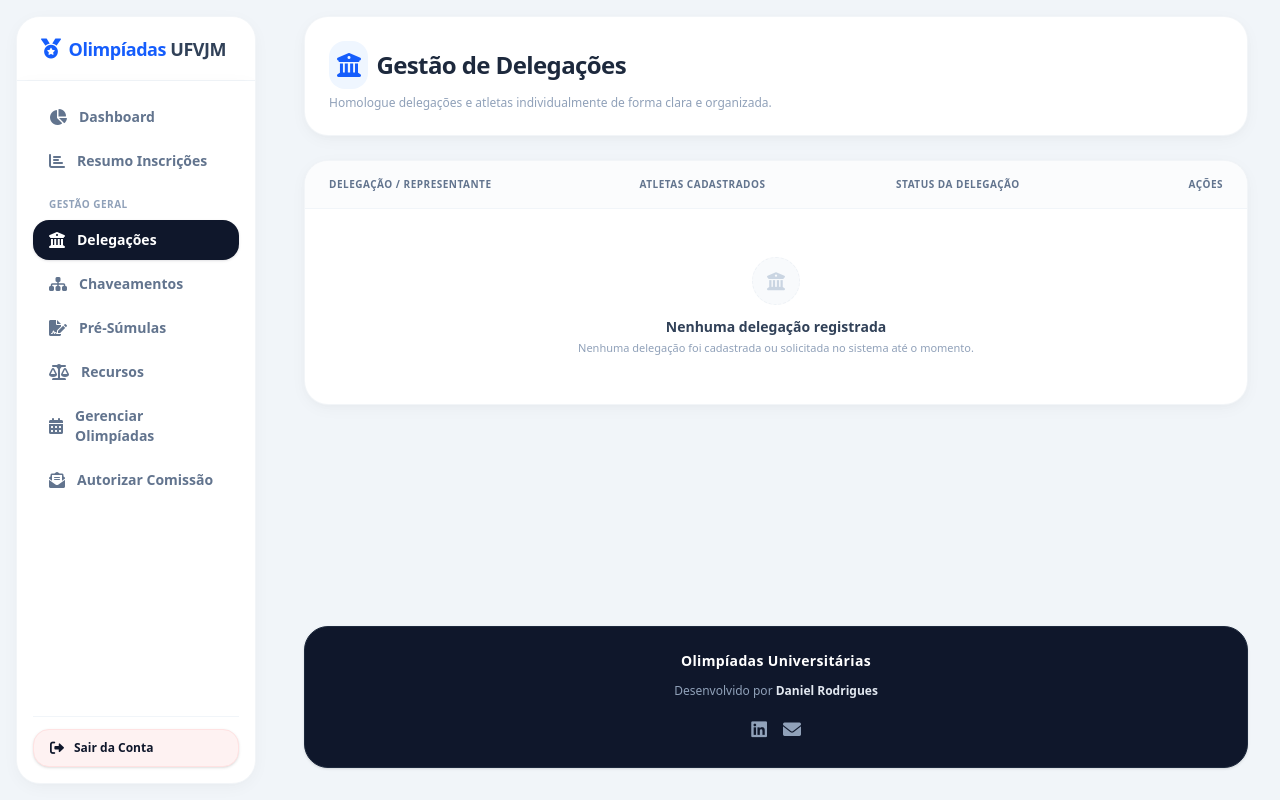
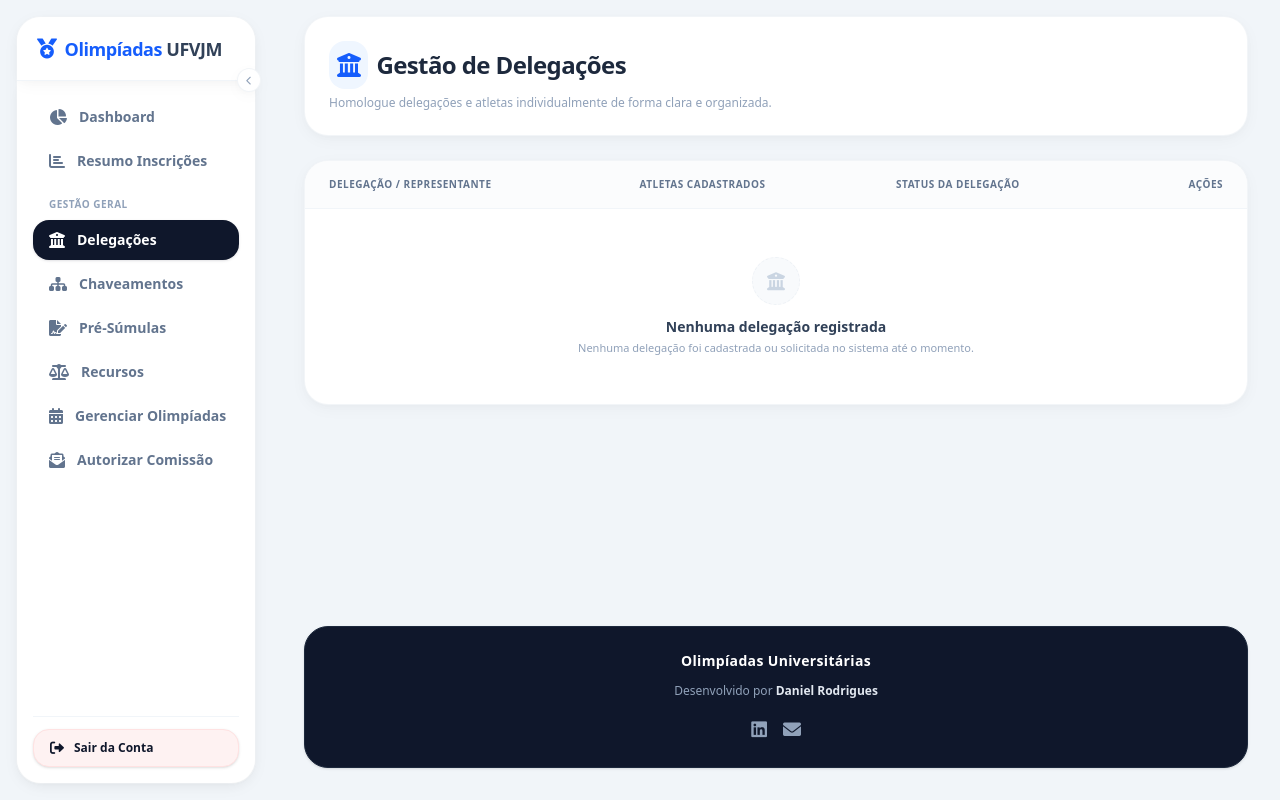
Before and after one commit to danielrp9/olimpiadas-ufvjm, a Django app: page /comissao/delegacoes/ in a window 1280 px wide. Run offline with Django 5.2, Linux system fonts and the light colour scheme; a user stored in the database is signed in; tables that the repository leaves empty hold one stand-in row (values such as "Sample post"); some libraries are stand-ins or nearby versions.

Commit message:
feat(ui): adicionar botao retratil para recolher e expandir menu lateral

```diff
--- a/theme/templates/base.html
+++ b/theme/templates/base.html
@@ -17,7 +17,45 @@
             -ms-overflow-style: none;
             scrollbar-width: none;
         }
+        /* Transições suaves para a barra lateral e o contêiner principal */
+        #desktop-sidebar, #main-content-wrapper {
+            transition: all 0.3s cubic-bezier(0.4, 0, 0.2, 1);
+        }
+        /* Regras CSS para o estado recolhido (ícone único) */
+        .sidebar-collapsed #desktop-sidebar {
+            width: 5rem !important; /* 80px */
+        }
+        .sidebar-collapsed #desktop-sidebar .sidebar-logo-container {
+            padding-left: 0.5rem !important;
+            padding-right: 0.5rem !important;
+            justify-content: center !important;
+        }
+        .sidebar-collapsed #desktop-sidebar .sidebar-text {
+            display: none !important;
+        }
+        .sidebar-collapsed #desktop-sidebar .sidebar-icon {
+            margin-right: 0 !important;
+            margin-left: 0 !important;
+        }
+        .sidebar-collapsed #desktop-sidebar .sidebar-item {
+            justify-content: center !important;
+            padding-left: 0 !important;
+            padding-right: 0 !important;
+        }
+        .sidebar-collapsed #desktop-sidebar #sidebar-toggle-icon {
+            transform: rotate(180deg);
+        }
+        .sidebar-collapsed #main-content-wrapper {
+            padding-left: 6.5rem !important; /* 104px */
+        }
     </style>
+    <script>
+        (function() {
+            if (localStorage.getItem('sidebar-collapsed') === 'true') {
+                document.documentElement.classList.add('sidebar-collapsed');
+            }
+        })();
+    </script>
 </head>
 
 <body class="text-slate-900 font-sans min-h-screen {% if request.resolver_match.url_name == 'login' or request.resolver_match.url_name == 'register' or request.resolver_match.url_name == 'complete_profile' %}bg-[#f0f4f8] flex flex-col justify-center{% else %}bg-[#f1f5f9]{% endif %}">
@@ -25,28 +63,31 @@
     <!-- ELEMENTOS LATERAIS (SIDEBARS) - Apenas se NÃO for tela de login/cadastro/completar perfil -->
     {% if request.resolver_match.url_name != 'login' and request.resolver_match.url_name != 'register' and request.resolver_match.url_name != 'complete_profile' %}
         <!-- Sidebar Desktop -->
-        <aside class="hidden md:flex md:w-60 md:flex-col md:fixed md:inset-y-4 md:left-4 bg-white border border-slate-200/60 rounded-3xl z-30 shadow-[0_2px_12px_rgba(0,0,0,0.015)] overflow-hidden">
-            <!-- Logo -->
-            <div class="flex items-center h-16 flex-shrink-0 px-6 border-b border-slate-100 bg-white">
-                <a href="{% url 'dashboard' %}" class="text-lg font-bold text-blue-600 tracking-tight flex items-center gap-2">
-                    <i class="fas fa-medal text-blue-600 text-xl"></i>
-                    <span>Olimpíadas <span class="text-slate-700">UFVJM</span></span>
+        <aside id="desktop-sidebar" class="hidden md:flex md:w-60 md:flex-col md:fixed md:inset-y-4 md:left-4 bg-white border border-slate-200/60 rounded-3xl z-30 shadow-[0_2px_12px_rgba(0,0,0,0.015)] overflow-visible">
+            <!-- Logo & Botão Alternar Sidebar (Posicionado na Borda Divisória do Cabeçalho) -->
+            <div class="flex items-center justify-between h-16 flex-shrink-0 px-5 border-b border-slate-100 bg-white relative rounded-t-3xl sidebar-logo-container">
+                <a href="{% url 'dashboard' %}" class="text-lg font-bold text-blue-600 tracking-tight flex items-center gap-2 overflow-hidden whitespace-nowrap">
+                    <i class="fas fa-medal text-blue-600 text-xl shrink-0"></i>
+                    <span class="sidebar-text transition-all duration-200">Olimpíadas <span class="text-slate-700">UFVJM</span></span>
                 </a>
+                <button type="button" id="sidebar-toggle-btn" onclick="toggleDesktopSidebar()" title="Recolher menu" class="absolute -right-1.5 top-full -translate-y-1/2 w-6 h-6 rounded-full bg-white hover:bg-blue-600 text-slate-400 hover:text-white border border-slate-200 shadow-sm flex items-center justify-center transition-all duration-300 z-40 focus:outline-none active:scale-90 cursor-pointer">
+                    <i id="sidebar-toggle-icon" class="fas fa-chevron-left text-[9px] transition-transform duration-300"></i>
+                </button>
             </div>
 
             <!-- Navegação -->
-            <div class="flex-grow flex flex-col overflow-y-auto no-scrollbar px-4 py-4 justify-between bg-white">
+            <div class="flex-grow flex flex-col overflow-y-auto no-scrollbar px-4 py-4 justify-between bg-white rounded-b-3xl">
                 <nav class="space-y-1">
                     <!-- Dashboard (Autenticado) -->
                     {% if user.is_authenticated %}
-                    <a href="{% url 'dashboard' %}" class="{% if request.path == '/' or 'dashboard' in request.resolver_match.url_name %}bg-slate-900 text-white shadow-sm shadow-slate-900/10{% else %}text-slate-500 hover:bg-slate-50 hover:text-slate-900{% endif %} group flex items-center px-4 py-2.5 text-sm font-semibold rounded-2xl transition-all duration-200">
-                        <i class="fas fa-chart-pie mr-3 text-base"></i>
-                        Dashboard
+                    <a href="{% url 'dashboard' %}" title="Dashboard" class="sidebar-item {% if request.path == '/' or 'dashboard' in request.resolver_match.url_name %}bg-slate-900 text-white shadow-sm shadow-slate-900/10{% else %}text-slate-500 hover:bg-slate-50 hover:text-slate-900{% endif %} group flex items-center px-4 py-2.5 text-sm font-semibold rounded-2xl transition-all duration-200">
+                        <i class="fas fa-chart-pie mr-3 text-base sidebar-icon shrink-0"></i>
+                        <span class="sidebar-text whitespace-nowrap">Dashboard</span>
                     </a>
                     {% if user.is_comissao %}
-                    <a href="{% url 'resumo_inscricoes' %}" class="{% if 'comissao/resumo-inscricoes' in request.path %}bg-slate-900 text-white shadow-sm shadow-slate-900/10{% else %}text-slate-500 hover:bg-slate-50 hover:text-slate-900{% endif %} group flex items-center px-4 py-2.5 text-sm font-semibold rounded-2xl transition-all duration-200">
-                        <i class="fas fa-chart-bar mr-3 text-base"></i>
-                        Resumo Inscrições
+                    <a href="{% url 'resumo_inscricoes' %}" title="Resumo Inscrições" class="sidebar-item {% if 'comissao/resumo-inscricoes' in request.path %}bg-slate-900 text-white shadow-sm shadow-slate-900/10{% else %}text-slate-500 hover:bg-slate-50 hover:text-slate-900{% endif %} group flex items-center px-4 py-2.5 text-sm font-semibold rounded-2xl transition-all duration-200">
+                        <i class="fas fa-chart-bar mr-3 text-base sidebar-icon shrink-0"></i>
+                        <span class="sidebar-text whitespace-nowrap">Resumo Inscrições</span>
                     </a>
                     {% endif %}
                     {% endif %}
@@ -54,61 +95,61 @@
                     {% if user.is_authenticated %}
                         {% if user.is_comissao %}
                             <!-- Menus da Comissão -->
-                            <div class="pt-3 pb-1">
+                            <div class="pt-3 pb-1 sidebar-text">
                                 <span class="px-4 text-[10px] font-bold text-slate-400 uppercase tracking-wider block">Gestão Geral</span>
                             </div>
-                            <a href="{% url 'admin_delegacoes' %}" class="{% if 'comissao/delegacoes' in request.path %}bg-slate-900 text-white shadow-sm shadow-slate-900/10{% else %}text-slate-500 hover:bg-slate-50 hover:text-slate-900{% endif %} group flex items-center px-4 py-2.5 text-sm font-semibold rounded-2xl transition-all duration-200">
-                                <i class="fas fa-university mr-3 text-base"></i>
-                                Delegações
+                            <a href="{% url 'admin_delegacoes' %}" title="Delegações" class="sidebar-item {% if 'comissao/delegacoes' in request.path %}bg-slate-900 text-white shadow-sm shadow-slate-900/10{% else %}text-slate-500 hover:bg-slate-50 hover:text-slate-900{% endif %} group flex items-center px-4 py-2.5 text-sm font-semibold rounded-2xl transition-all duration-200">
+                                <i class="fas fa-university mr-3 text-base sidebar-icon shrink-0"></i>
+                                <span class="sidebar-text whitespace-nowrap">Delegações</span>
                             </a>
-                            <a href="{% url 'chaveamento_admin_list' %}" class="{% if 'chaveamento' in request.path %}bg-slate-900 text-white shadow-sm shadow-slate-900/10{% else %}text-slate-500 hover:bg-slate-50 hover:text-slate-900{% endif %} group flex items-center px-4 py-2.5 text-sm font-semibold rounded-2xl transition-all duration-200">
-                                <i class="fas fa-sitemap mr-3 text-base"></i>
-                                Chaveamentos
+                            <a href="{% url 'chaveamento_admin_list' %}" title="Chaveamentos" class="sidebar-item {% if 'chaveamento' in request.path %}bg-slate-900 text-white shadow-sm shadow-slate-900/10{% else %}text-slate-500 hover:bg-slate-50 hover:text-slate-900{% endif %} group flex items-center px-4 py-2.5 text-sm font-semibold rounded-2xl transition-all duration-200">
+                                <i class="fas fa-sitemap mr-3 text-base sidebar-icon shrink-0"></i>
+                                <span class="sidebar-text whitespace-nowrap">Chaveamentos</span>
                             </a>
-                            <a href="{% url 'presumula_list' %}" class="{% if 'presumula' in request.path %}bg-slate-900 text-white shadow-sm shadow-slate-900/10{% else %}text-slate-500 hover:bg-slate-50 hover:text-slate-900{% endif %} group flex items-center px-4 py-2.5 text-sm font-semibold rounded-2xl transition-all duration-200">
-                                <i class="fas fa-file-signature mr-3 text-base"></i>
-                                Pré-Súmulas
+                            <a href="{% url 'presumula_list' %}" title="Pré-Súmulas" class="sidebar-item {% if 'presumula' in request.path %}bg-slate-900 text-white shadow-sm shadow-slate-900/10{% else %}text-slate-500 hover:bg-slate-50 hover:text-slate-900{% endif %} group flex items-center px-4 py-2.5 text-sm font-semibold rounded-2xl transition-all duration-200">
+                                <i class="fas fa-file-signature mr-3 text-base sidebar-icon shrink-0"></i>
+                                <span class="sidebar-text whitespace-nowrap">Pré-Súmulas</span>
                             </a>
-                            <a href="{% url 'recurso_list' %}" class="{% if 'recurso' in request.path %}bg-slate-900 text-white shadow-sm shadow-slate-900/10{% else %}text-slate-500 hover:bg-slate-50 hover:text-slate-900{% endif %} group flex items-center px-4 py-2.5 text-sm font-semibold rounded-2xl transition-all duration-200">
-                                <i class="fas fa-balance-scale mr-3 text-base"></i>
-                                Recursos
+                            <a href="{% url 'recurso_list' %}" title="Recursos" class="sidebar-item {% if 'recurso' in request.path %}bg-slate-900 text-white shadow-sm shadow-slate-900/10{% else %}text-slate-500 hover:bg-slate-50 hover:text-slate-900{% endif %} group flex items-center px-4 py-2.5 text-sm font-semibold rounded-2xl transition-all duration-200">
+                                <i class="fas fa-balance-scale mr-3 text-base sidebar-icon shrink-0"></i>
+                                <span class="sidebar-text whitespace-nowrap">Recursos</span>
                             </a>
-                            <a href="{% url 'admin_periodo_inscricao' %}" class="{% if 'comissao/periodo-inscricao' in request.path or 'comissao/modalidades' in request.path or 'comissao/modalidade' in request.path %}bg-slate-900 text-white shadow-sm shadow-slate-900/10{% else %}text-slate-500 hover:bg-slate-50 hover:text-slate-900{% endif %} group flex items-center px-4 py-2.5 text-sm font-semibold rounded-2xl transition-all duration-200">
-                                <i class="fas fa-calendar-alt mr-3 text-base"></i>
-                                Gerenciar Olimpíadas
+                            <a href="{% url 'admin_periodo_inscricao' %}" title="Gerenciar Olimpíadas" class="sidebar-item {% if 'comissao/periodo-inscricao' in request.path or 'comissao/modalidades' in request.path or 'comissao/modalidade' in request.path %}bg-slate-900 text-white shadow-sm shadow-slate-900/10{% else %}text-slate-500 hover:bg-slate-50 hover:text-slate-900{% endif %} group flex items-center px-4 py-2.5 text-sm font-semibold rounded-2xl transition-all duration-200">
+                                <i class="fas fa-calendar-alt mr-3 text-base sidebar-icon shrink-0"></i>
+                                <span class="sidebar-text whitespace-nowrap">Gerenciar Olimpíadas</span>
                             </a>
-                            <a href="{% url 'admin_whitelist' %}" class="{% if 'comissao/whitelist' in request.path %}bg-slate-900 text-white shadow-sm shadow-slate-900/10{% else %}text-slate-500 hover:bg-slate-50 hover:text-slate-900{% endif %} group flex items-center px-4 py-2.5 text-sm font-semibold rounded-2xl transition-all duration-200">
-                                <i class="fas fa-envelope-open-text mr-3 text-base"></i>
-                                Autorizar Comissão
+                            <a href="{% url 'admin_whitelist' %}" title="Autorizar Comissão" class="sidebar-item {% if 'comissao/whitelist' in request.path %}bg-slate-900 text-white shadow-sm shadow-slate-900/10{% else %}text-slate-500 hover:bg-slate-50 hover:text-slate-900{% endif %} group flex items-center px-4 py-2.5 text-sm font-semibold rounded-2xl transition-all duration-200">
+                                <i class="fas fa-envelope-open-text mr-3 text-base sidebar-icon shrink-0"></i>
+                                <span class="sidebar-text whitespace-nowrap">Autorizar Comissão</span>
                             </a>
                             <!-- Menus do Representante -->
                             {% else %}
-                            <div class="pt-3 pb-1">
+                            <div class="pt-3 pb-1 sidebar-text">
                                 <span class="px-4 text-[10px] font-bold text-slate-400 uppercase tracking-wider block">Minha Delegação</span>
                             </div>
-                            <a href="{% url 'atleta_list' %}" class="{% if 'atleta' in request.path %}bg-slate-900 text-white shadow-sm shadow-slate-900/10{% else %}text-slate-500 hover:bg-slate-50 hover:text-slate-900{% endif %} group flex items-center px-4 py-2.5 text-sm font-semibold rounded-2xl transition-all duration-200">
-                                <i class="fas fa-users mr-3 text-base"></i>
-                                Atletas
+                            <a href="{% url 'atleta_list' %}" title="Atletas" class="sidebar-item {% if 'atleta' in request.path %}bg-slate-900 text-white shadow-sm shadow-slate-900/10{% else %}text-slate-500 hover:bg-slate-50 hover:text-slate-900{% endif %} group flex items-center px-4 py-2.5 text-sm font-semibold rounded-2xl transition-all duration-200">
+                                <i class="fas fa-users mr-3 text-base sidebar-icon shrink-0"></i>
+                                <span class="sidebar-text whitespace-nowrap">Atletas</span>
                             </a>
-                            <a href="{% url 'inscricao_detail' %}" class="{% if 'inscricao' in request.path %}bg-slate-900 text-white shadow-sm shadow-slate-900/10{% else %}text-slate-500 hover:bg-slate-50 hover:text-slate-900{% endif %} group flex items-center px-4 py-2.5 text-sm font-semibold rounded-2xl transition-all duration-200">
-                                <i class="fas fa-file-invoice mr-3 text-base"></i>
-                                Inscrição
+                            <a href="{% url 'inscricao_detail' %}" title="Inscrição" class="sidebar-item {% if 'inscricao' in request.path %}bg-slate-900 text-white shadow-sm shadow-slate-900/10{% else %}text-slate-500 hover:bg-slate-50 hover:text-slate-900{% endif %} group flex items-center px-4 py-2.5 text-sm font-semibold rounded-2xl transition-all duration-200">
+                                <i class="fas fa-file-invoice mr-3 text-base sidebar-icon shrink-0"></i>
+                                <span class="sidebar-text whitespace-nowrap">Inscrição</span>
                             </a>
-                            <a href="{% url 'chaveamento_public_list' %}" class="{% if 'chaveamento' in request.path %}bg-slate-900 text-white shadow-sm shadow-slate-900/10{% else %}text-slate-500 hover:bg-slate-50 hover:text-slate-900{% endif %} group flex items-center px-4 py-2.5 text-sm font-semibold rounded-2xl transition-all duration-200">
-                                <i class="fas fa-sitemap mr-3 text-base"></i>
-                                Chaveamentos
+                            <a href="{% url 'chaveamento_public_list' %}" title="Chaveamentos" class="sidebar-item {% if 'chaveamento' in request.path %}bg-slate-900 text-white shadow-sm shadow-slate-900/10{% else %}text-slate-500 hover:bg-slate-50 hover:text-slate-900{% endif %} group flex items-center px-4 py-2.5 text-sm font-semibold rounded-2xl transition-all duration-200">
+                                <i class="fas fa-sitemap mr-3 text-base sidebar-icon shrink-0"></i>
+                                <span class="sidebar-text whitespace-nowrap">Chaveamentos</span>
                             </a>
-                            <a href="{% url 'presumula_list' %}" class="{% if 'presumula' in request.path %}bg-slate-900 text-white shadow-sm shadow-slate-900/10{% else %}text-slate-500 hover:bg-slate-50 hover:text-slate-900{% endif %} group flex items-center px-4 py-2.5 text-sm font-semibold rounded-2xl transition-all duration-200">
-                                <i class="fas fa-file-signature mr-3 text-base"></i>
-                                Pré-Súmulas (Escalar)
+                            <a href="{% url 'presumula_list' %}" title="Pré-Súmulas (Escalar)" class="sidebar-item {% if 'presumula' in request.path %}bg-slate-900 text-white shadow-sm shadow-slate-900/10{% else %}text-slate-500 hover:bg-slate-50 hover:text-slate-900{% endif %} group flex items-center px-4 py-2.5 text-sm font-semibold rounded-2xl transition-all duration-200">
+                                <i class="fas fa-file-signature mr-3 text-base sidebar-icon shrink-0"></i>
+                                <span class="sidebar-text whitespace-nowrap">Pré-Súmulas (Escalar)</span>
                             </a>
-                            <a href="{% url 'recurso_list' %}" class="{% if 'recurso' in request.path %}bg-slate-900 text-white shadow-sm shadow-slate-900/10{% else %}text-slate-500 hover:bg-slate-50 hover:text-slate-900{% endif %} group flex items-center px-4 py-2.5 text-sm font-semibold rounded-2xl transition-all duration-200">
-                                <i class="fas fa-balance-scale mr-3 text-base"></i>
-                                Recursos
+                            <a href="{% url 'recurso_list' %}" title="Recursos" class="sidebar-item {% if 'recurso' in request.path %}bg-slate-900 text-white shadow-sm shadow-slate-900/10{% else %}text-slate-500 hover:bg-slate-50 hover:text-slate-900{% endif %} group flex items-center px-4 py-2.5 text-sm font-semibold rounded-2xl transition-all duration-200">
+                                <i class="fas fa-balance-scale mr-3 text-base sidebar-icon shrink-0"></i>
+                                <span class="sidebar-text whitespace-nowrap">Recursos</span>
                             </a>
-                            <a href="{% url 'membros_delegacao' %}" class="{% if 'membros' in request.path %}bg-slate-900 text-white shadow-sm shadow-slate-900/10{% else %}text-slate-500 hover:bg-slate-50 hover:text-slate-900{% endif %} group flex items-center px-4 py-2.5 text-sm font-semibold rounded-2xl transition-all duration-200">
-                                <i class="fas fa-user-friends mr-3 text-base"></i>
-                                Autorizar Membros
+                            <a href="{% url 'membros_delegacao' %}" title="Autorizar Membros" class="sidebar-item {% if 'membros' in request.path %}bg-slate-900 text-white shadow-sm shadow-slate-900/10{% else %}text-slate-500 hover:bg-slate-50 hover:text-slate-900{% endif %} group flex items-center px-4 py-2.5 text-sm font-semibold rounded-2xl transition-all duration-200">
+                                <i class="fas fa-user-friends mr-3 text-base sidebar-icon shrink-0"></i>
+                                <span class="sidebar-text whitespace-nowrap">Autorizar Membros</span>
                             </a>
                         {% endif %}
                     {% endif %}
@@ -117,14 +158,14 @@
                 <!-- Logout / Acesso -->
                 <div class="border-t border-slate-100 pt-3 mt-4">
                     {% if user.is_authenticated %}
-                    <a href="{% url 'logout' %}" class="text-red-650 bg-red-50 hover:bg-red-100/85 border border-red-100 group flex items-center px-4 py-2.5 text-xs font-bold rounded-2xl transition-all duration-200 active:scale-95 shadow-sm">
-                        <i class="fas fa-sign-out-alt mr-2.5 text-sm"></i>
-                        Sair da Conta
+                    <a href="{% url 'logout' %}" title="Sair da Conta" class="sidebar-item text-red-650 bg-red-50 hover:bg-red-100/85 border border-red-100 group flex items-center px-4 py-2.5 text-xs font-bold rounded-2xl transition-all duration-200 active:scale-95 shadow-sm">
+                        <i class="fas fa-sign-out-alt mr-2.5 text-sm sidebar-icon shrink-0"></i>
+                        <span class="sidebar-text whitespace-nowrap">Sair da Conta</span>
                     </a>
                     {% else %}
-                    <a href="{% url 'login' %}" class="text-slate-500 hover:bg-slate-50 group flex items-center px-4 py-2.5 text-sm font-semibold rounded-2xl transition-all duration-200">
-                        <i class="fas fa-sign-in-alt mr-3 text-base"></i>
-                        Entrar
+                    <a href="{% url 'login' %}" title="Entrar" class="sidebar-item text-slate-500 hover:bg-slate-50 group flex items-center px-4 py-2.5 text-sm font-semibold rounded-2xl transition-all duration-200">
+                        <i class="fas fa-sign-in-alt mr-3 text-base sidebar-icon shrink-0"></i>
+                        <span class="sidebar-text whitespace-nowrap">Entrar</span>
                     </a>
                     {% endif %}
                 </div>
@@ -255,7 +296,7 @@
     {% endif %}
 
     <!-- ÁREA DE CONTEÚDO PRINCIPAL (Doutrina de Container Único) -->
-    <div class="flex-grow flex flex-col min-h-screen {% if request.resolver_match.url_name != 'login' and request.resolver_match.url_name != 'register' and request.resolver_match.url_name != 'complete_profile' %}md:pl-[17rem]{% else %}justify-center{% endif %}">
+    <div id="main-content-wrapper" class="flex-grow flex flex-col min-h-screen {% if request.resolver_match.url_name != 'login' and request.resolver_match.url_name != 'register' and request.resolver_match.url_name != 'complete_profile' %}md:pl-[17rem]{% else %}justify-center{% endif %}">
 
         <!-- Topbar Header (Ocultado temporariamente para o teste de layout integrado) -->
         {% if False %}
@@ -399,6 +440,15 @@
                 toast.remove();
             }, 300);
         }
+
+        function toggleDesktopSidebar() {
+            const isCollapsed = document.documentElement.classList.toggle('sidebar-collapsed');
+            localStorage.setItem('sidebar-collapsed', isCollapsed ? 'true' : 'false');
+            const toggleBtn = document.getElementById('sidebar-toggle-btn');
+            if (toggleBtn) {
+                toggleBtn.setAttribute('title', isCollapsed ? 'Expandir menu' : 'Recolher menu');
+            }
+        }
     </script>
 </body>
 </html>
```
Also changed, not shown: theme/static/css/dist/styles.css.
